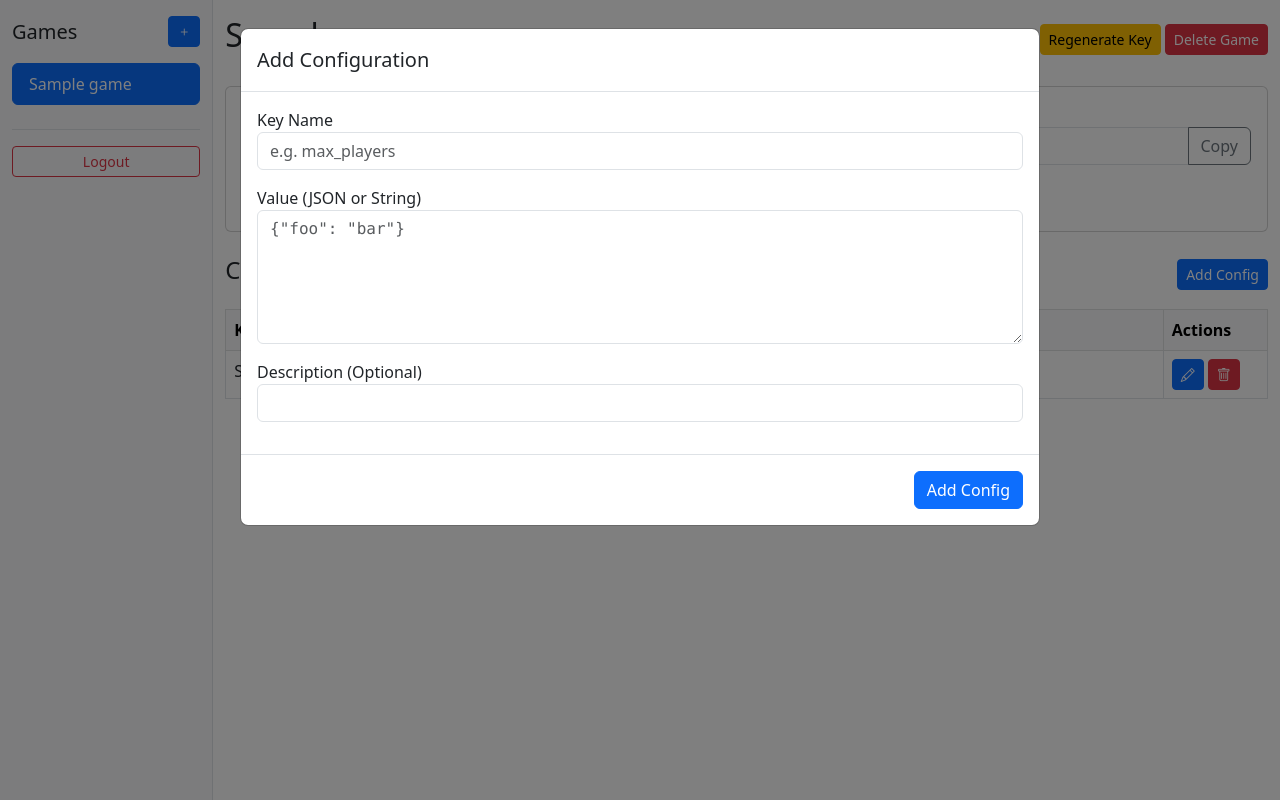
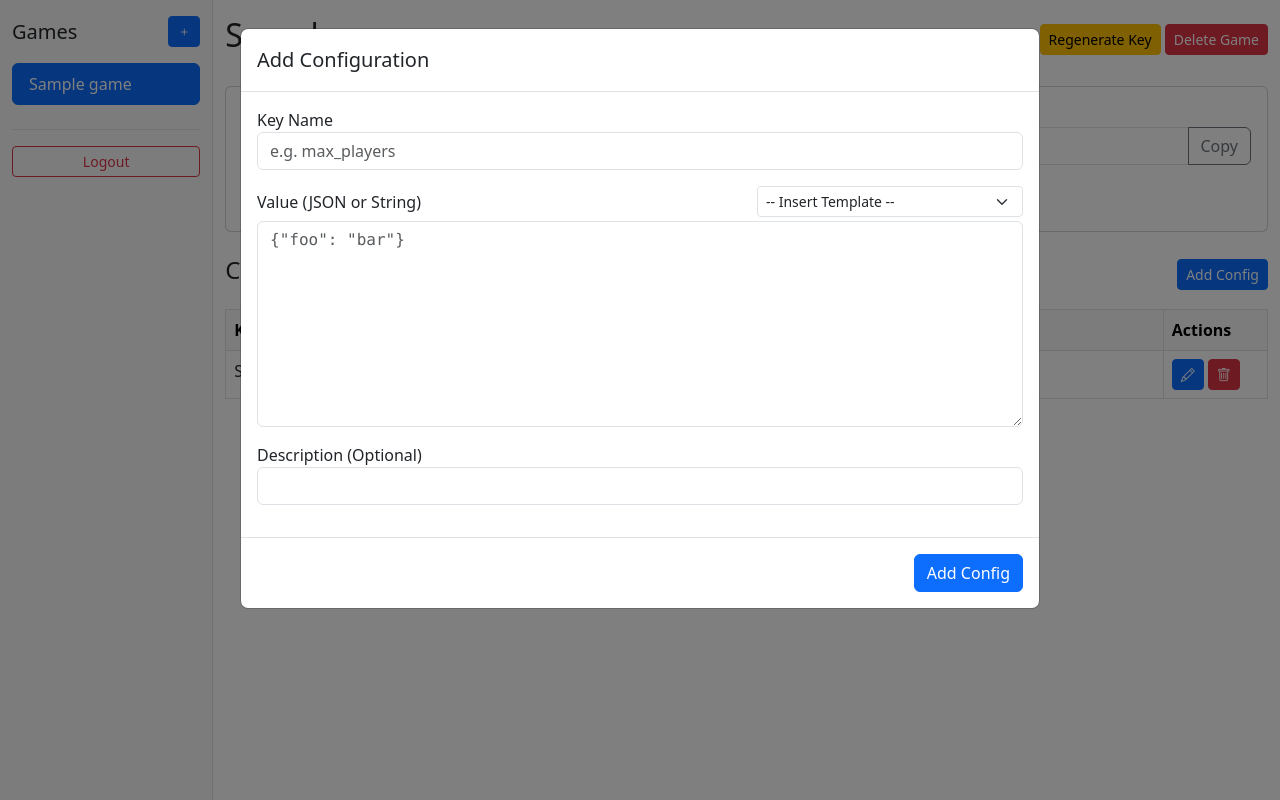
Before and after one commit to SAHUnity/GameConfigurationAPI, a PHP site: page /admin/index.php?game_id=1 in a window 1280 px wide, after a click on "Add Config". Run offline with PHP 8.4, Linux system fonts and the light colour scheme; the visitor is signed in with stand-in values (Sample User, id 1); tables that the repository leaves empty or names only in its code hold one stand-in row (values such as "Sample post").

Commit message:
Added config templates

```diff
--- a/admin/index.php
+++ b/admin/index.php
@@ -126,6 +126,16 @@ $games = Game::getAll();
 $activeGameId = (int)($_GET['game_id'] ?? ($_POST['game_id'] ?? 0));
 $activeGame = null;
 $configs = [];
+
+// Load dynamic templates safely
+$templates = [];
+$templateFile = __DIR__ . '/templates.php';
+if (file_exists($templateFile)) {
+    $loaded = require $templateFile;
+    if (is_array($loaded)) {
+        $templates = $loaded;
+    }
+}
 
 if ($activeGameId) {
     foreach ($games as $g) {
@@ -331,8 +341,18 @@ if ($activeGameId) {
                         <input type="text" name="key" class="form-control" required placeholder="e.g. max_players">
                     </div>
                     <div class="mb-3">
-                        <label>Value (JSON or String)</label>
-                        <textarea name="value" class="form-control font-monospace" rows="5" required placeholder='{"foo": "bar"}'></textarea>
+                        <div class="d-flex justify-content-between align-items-center mb-1">
+                            <label>Value (JSON or String)</label>
+                            <?php if (!empty($templates)): ?>
+                            <select class="form-select form-select-sm w-auto json-template-selector" data-target="add_value">
+                                <option value="">-- Insert Template --</option>
+                                <?php foreach ($templates as $name => $data): ?>
+                                <option value="<?= htmlspecialchars($name) ?>"><?= htmlspecialchars($name) ?></option>
+                                <?php endforeach; ?>
+                            </select>
+                            <?php endif; ?>
+                        </div>
+                        <textarea name="value" id="add_value" class="form-control font-monospace" rows="8" required placeholder='{"foo": "bar"}'></textarea>
                     </div>
                     <div class="mb-3">
                         <label>Description (Optional)</label>
@@ -362,7 +382,17 @@ if ($activeGameId) {
                         <small class="text-muted">Key name cannot be changed.</small>
                     </div>
                     <div class="mb-3">
-                        <label>Value</label>
+                        <div class="d-flex justify-content-between align-items-center mb-1">
+                            <label>Value</label>
+                            <?php if (!empty($templates)): ?>
+                            <select class="form-select form-select-sm w-auto json-template-selector" data-target="edit_value">
+                                <option value="">-- Insert Template --</option>
+                                <?php foreach ($templates as $name => $data): ?>
+                                <option value="<?= htmlspecialchars($name) ?>"><?= htmlspecialchars($name) ?></option>
+                                <?php endforeach; ?>
+                            </select>
+                            <?php endif; ?>
+                        </div>
                         <textarea name="value" id="edit_value" class="form-control font-monospace" rows="10" required></textarea>
                     </div>
                     <div class="mb-3">
@@ -386,6 +416,24 @@ if ($activeGameId) {
             new bootstrap.Modal(document.getElementById('editConfigModal')).show();
         }
     </script>
+
+    <script>
+        // Template Injection Logic (Strict & Secure)
+        const templateData = <?= json_encode($templates, JSON_UNESCAPED_UNICODE | JSON_HEX_TAG | JSON_HEX_AMP | JSON_HEX_APOS | JSON_HEX_QUOT) ?>;
+
+        document.querySelectorAll('.json-template-selector').forEach(selector => {
+            selector.addEventListener('change', function() {
+                const targetId = this.getAttribute('data-target');
+                const targetArea = document.getElementById(targetId);
+                const selectedName = this.value;
+
+                if (selectedName && templateData[selectedName] && targetArea) {
+                    targetArea.value = JSON.stringify(templateData[selectedName], null, 4);
+                    this.value = ""; // Reset dropdown
+                }
+            });
+        });
+    </script>
     <?php endif; ?>
 
     <script src="https://cdn.jsdelivr.net/npm/bootstrap@5.3.0/dist/js/bootstrap.bundle.min.js"></script>
--- /dev/null
+++ b/admin/templates.php
@@ -0,0 +1,14 @@
+<?php
+return [
+    '🖼️ Media Message (Image/Video)' => [
+        'media_url' => 'https://...',
+        'click_url' => 'https://...',
+        'is_active' => true
+    ],
+    '✉️ Text Message' => [
+        'title' => 'Notice',
+        'body' => 'Write your message here...',
+        'button' => 'OK',
+        'is_active' => true
+    ]
+];
```
